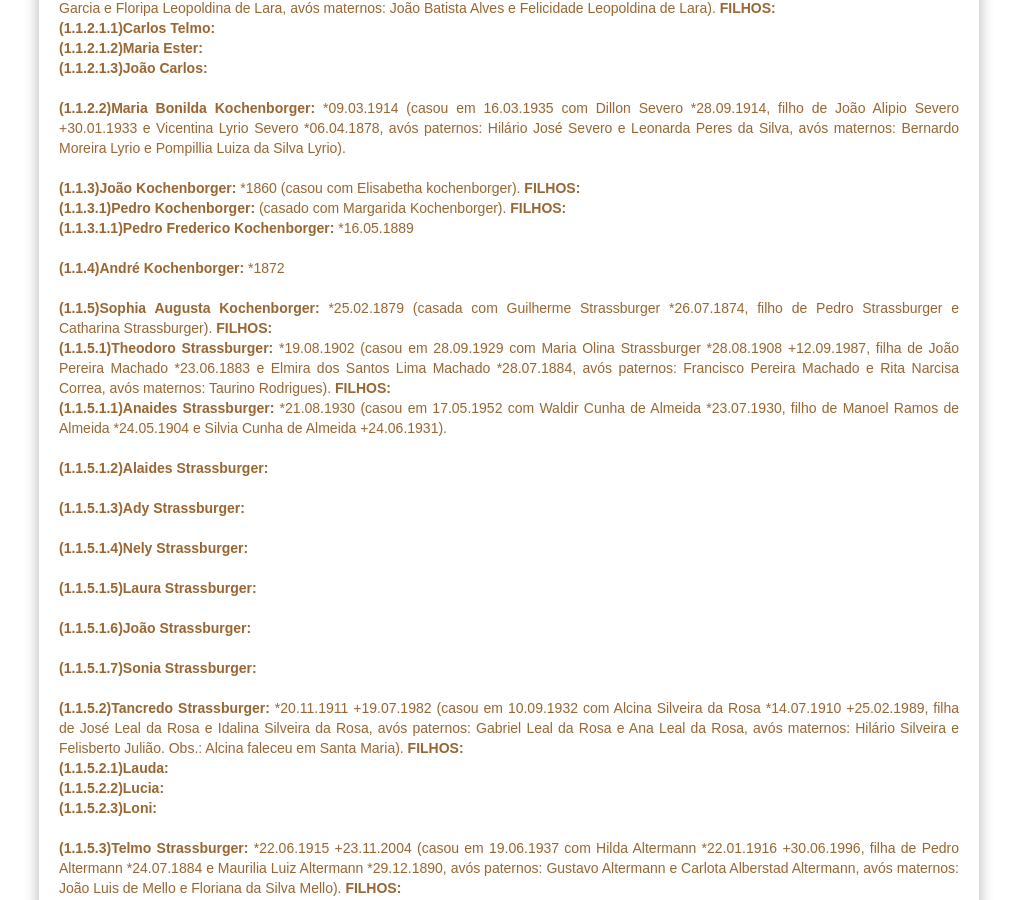
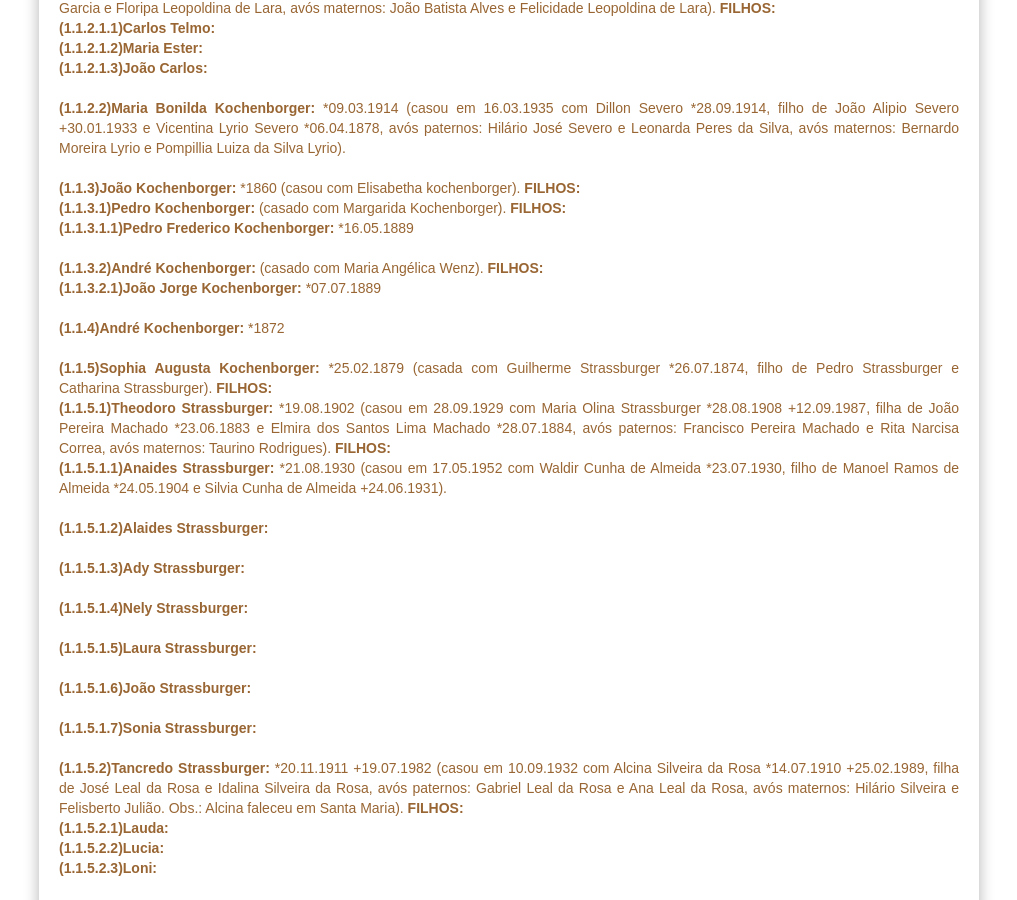
Before and after one commit to claudiovargas1955/claudiovargas1955.github.io, a Jekyll site: the page built from _pages/familia-kochenborger.html, in a window 1280 px wide and 900 px high, scrolled down 2275 px. Shown: the whole window, without its empty margins (131-1148 px from the left). Built offline with Jekyll 4.4.1, drawn with Linux system fonts in a browser that asks for light colours; some web fonts are replaced.

Commit message:
Update familia-kochenborger.html

```diff
--- a/_pages/familia-kochenborger.html
+++ b/_pages/familia-kochenborger.html
@@ -205,7 +205,10 @@ Oliveira e Idalina Soares Leal *1850 +03.09.1934). <b>FILHOS: </b><br>
         <b>(1.1.3.1)Pedro Kochenborger: </b> (casado com Margarida Kochenborger). <b>FILHOS: </b><br>
             <b>(1.1.3.1.1)Pedro Frederico Kochenborger: </b>*16.05.1889 <br><br>
 
-    <b>(1.1.4)André Kochenborger: </b>*1872<br><br>
+        <b>(1.1.3.2)André Kochenborger: </b>(casado com Maria Angélica Wenz). <b>FILHOS: </b><br>
+            <b>(1.1.3.2.1)João Jorge Kochenborger: </b>*07.07.1889 <br><br>
+
+  <b>(1.1.4)André Kochenborger: </b>*1872<br><br>
 
 <b>(1.1.5)Sophia Augusta Kochenborger: </b>*25.02.1879 (casada com Guilherme Strassburger *26.07.1874, filho de Pedro Strassburger e
 Catharina Strassburger). <b>FILHOS: </b><br>
```
